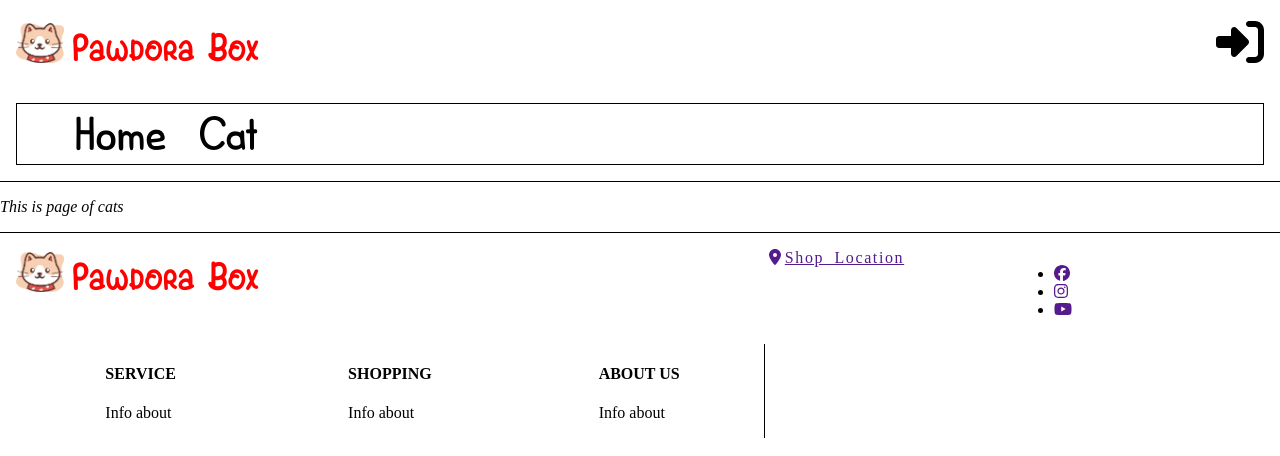
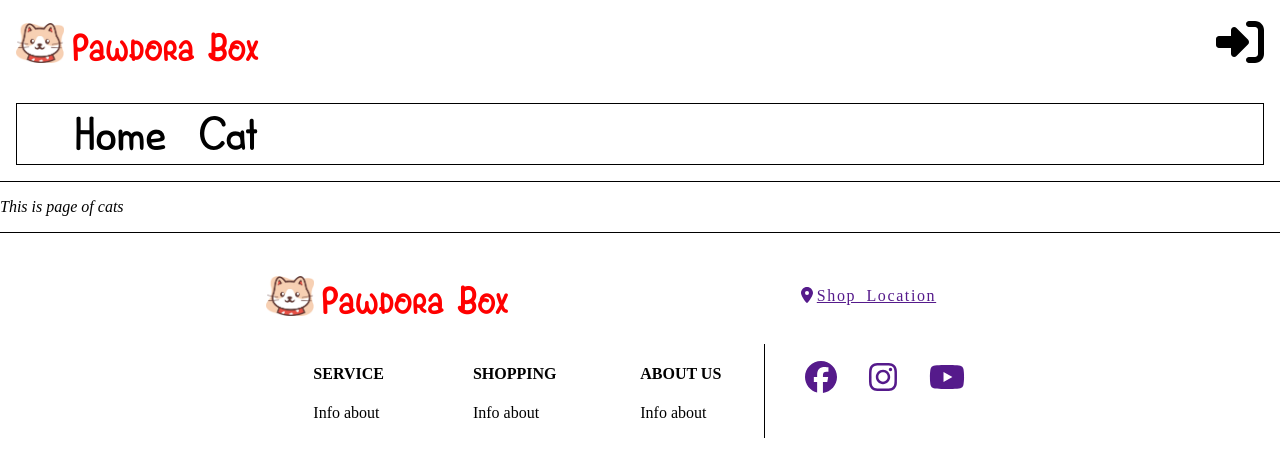
Before and after one commit to YaseiTanuki/Pawdora-Box, a React (Vite) app: page /cat in a window 1280 px wide. Shown: the top 456 px of the page. Built offline with nearby package versions, Linux system fonts and the light colour scheme.

Commit message:
align social media logo

```diff
--- a/src/components/big_components/footer/footer.jsx
+++ b/src/components/big_components/footer/footer.jsx
@@ -14,13 +14,16 @@ const Footer = () => {
                 <div className="footer-location-container">
                     <LocationLink/>
                 </div>
-                <div className="footer-social-media-container">
-                    <SocialMedia/>
-                </div>
             </section>
 
             <section className="footer-info">
                 <FooterInfo/>
+            </section>
+
+            <section className="footer-support">
+                <div className="footer-social-media-container">
+                    <SocialMedia/>
+                </div>
             </section>
         </footer>
     )
--- a/src/components/big_components/footer/footer.scss
+++ b/src/components/big_components/footer/footer.scss
@@ -10,23 +10,33 @@ footer {
         grid-column: 1 / span 5;
         display: grid;
         grid-template-columns: subgrid;
+        align-items: center;
 
         .footer-logo-container {
-            grid-column: 1 / span 2;
+            grid-column: 2 / 4;
         }
 
         .footer-location-container {
+            padding-left: 2rem;
             grid-column: 4 / 5;
-        }
-
-        .footer-social-media-container {
-            grid-column: 5 / 6;
         }
     }
 
     .footer-info {
-        grid-column: 1 / 4;
+        grid-column: 2 / 4;
         grid-row: 2 / 3;
         border-right: 1px solid black;
     }
+
+    .footer-support {
+        grid-column: 4 / 6;
+        grid-row: 2 / 3;
+        display: grid;
+        grid-template-columns: subgrid;
+
+        .footer-social-media-container {
+            grid-column: 1 / 2;
+        }
+    }
+
 }
--- a/src/components/small_components/social_media/social_media.jsx
+++ b/src/components/small_components/social_media/social_media.jsx
@@ -1,8 +1,9 @@
+import "./social_media.scss"
 import { FontAwesomeIcon } from "@fortawesome/react-fontawesome"
 
 const SocialMedia = () => {
     return (
-        <ul>
+        <ul className="social-media-list">
             <li><a href=""><FontAwesomeIcon icon={["fab", "facebook"]}/></a></li>
             <li><a href=""><FontAwesomeIcon icon={["fab", "instagram"]}/></a></li>
             <li><a href=""><FontAwesomeIcon icon={["fab", "youtube"]}/></a></li>
--- /dev/null
+++ b/src/components/small_components/social_media/social_media.scss
@@ -0,0 +1,8 @@
+.social-media-list {
+    display: flex;
+    list-style: none;
+    gap: 2rem;
+    li {
+        font-size: 2rem;
+    }
+}
```
